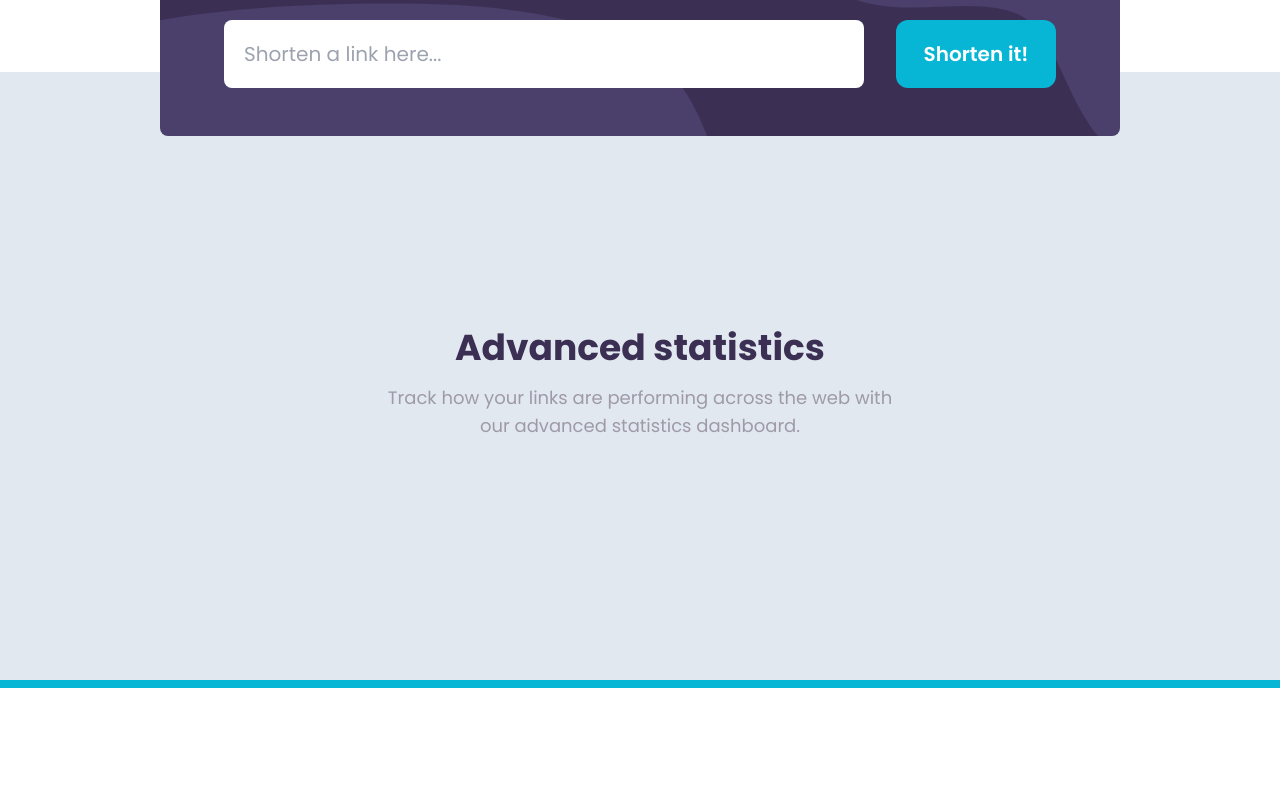
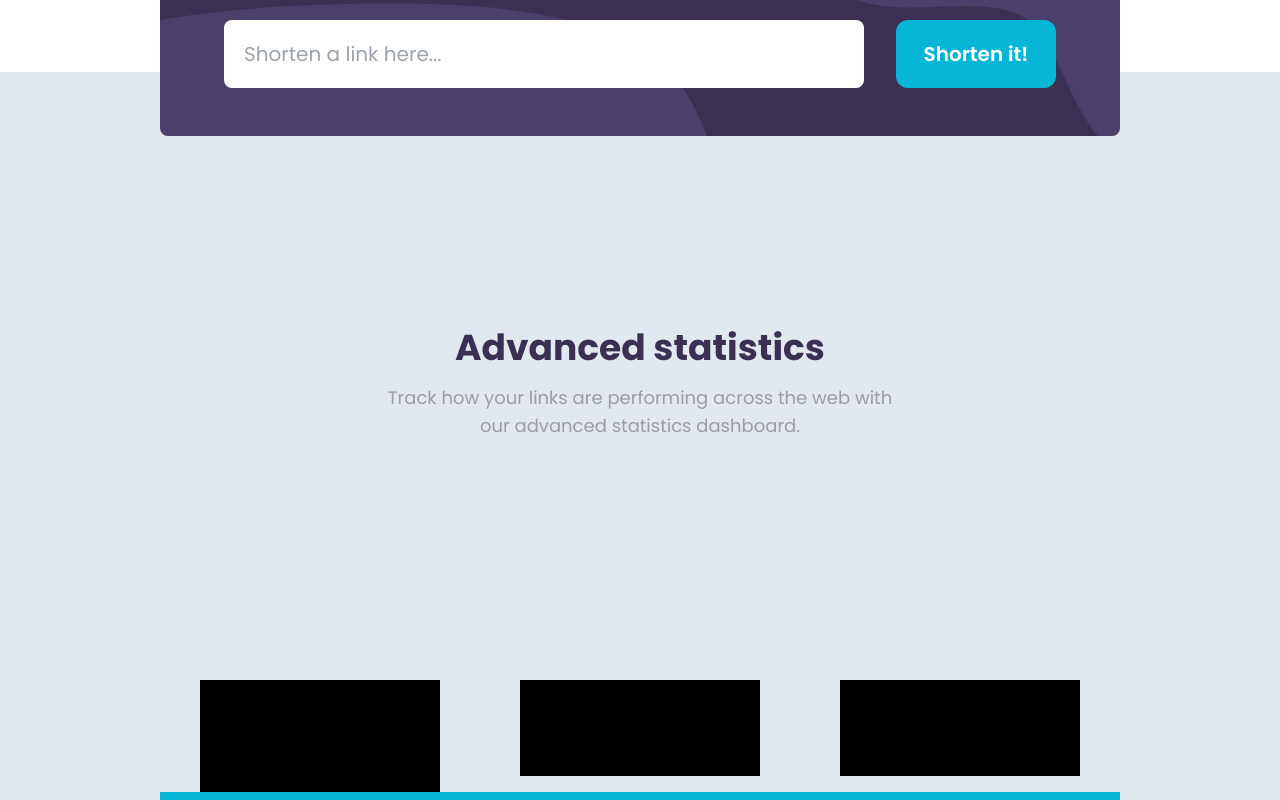
Before and after one commit to Segnities/URL-shortening-API-landing-page, a Next.js app: page / in a window 1280 px wide. Shown: the part 603-1403 px from the top of the page. Before the commit the page ends 1291 px from the top, so only its background shows below. Built offline with nearby package versions, Linux system fonts and the light colour scheme.

Commit message:
Data files

```diff
--- /dev/null
+++ b/components/AdvancedStatistics.jsx
@@ -0,0 +1,31 @@
+import React from 'react';
+import SpacingSm from './UI/SpacingSm';
+import SpacingMd from './UI/SpacingMd';
+
+
+const AdvancedStatistics = () => {
+  return (
+    <div className="w-full flex flex-col items-center">
+      <section className="w-full flex flex-col items-center text-center gap-4">
+        <h3 className="text-dark-violet text-4xl font-bold">Advanced statistics</h3>
+        <p className="max-w-lg text-lg text-grayish-violet">Track how your links are performing
+          across
+          the web with our advanced statistics
+          dashboard.</p>
+        <SpacingSm />
+      </section>
+      <SpacingMd />
+      <div className="relative w-9/12">
+        <div className="w-full flex justify-around">
+          <div className="w-1/4 h-28 bg-black"></div>
+          <div className="w-1/4 h-24 bg-black"></div>
+          <div className="w-1/4 h-24 bg-black"></div>
+        </div>
+
+        <div className="w-full h-2 bg-cyan-500"/>
+      </div>
+    </div>
+  );
+};
+
+export default AdvancedStatistics;
--- a/components/Nav.jsx
+++ b/components/Nav.jsx
@@ -1,26 +1,12 @@
 import { useState } from 'react';
-import { RxHamburgerMenu } from 'react-icons/rx';
+
 import GeneralHeaderWrapper from './UI/GeneralHeaderWrapper';
 import ItemsCenterWrapper from './UI/ItemsCenterWrapper';
 import Button from './UI/Button';
 import MobileHeader from './UI/MobileHeader';
 import MobileMenu from './UI/MobileMenu';
 
-const links = [
-  {
-    id: 0,
-    title: 'features',
-  },
-  {
-    id: 1,
-    title: 'pricing',
-  },
-  {
-    id: 2,
-    title: 'resources',
-  },
-
-];
+import links from '../data/links';
 
 export default function Nav() {
   const [showMenu, setShowMenu] = useState(false);
--- /dev/null
+++ b/data/links.js
@@ -0,0 +1,16 @@
+const links = [
+  {
+    id: 0,
+    title: 'features',
+  },
+  {
+    id: 1,
+    title: 'pricing',
+  },
+  {
+    id: 2,
+    title: 'resources',
+  },
+];
+
+export default links;
--- a/pages/index.jsx
+++ b/pages/index.jsx
@@ -12,6 +12,7 @@ import LightSlateWrapper from '../components/UI/LightSlateWrapper';
 import SpacingSm from '../components/UI/SpacingSm';
 import SpacingMd from '../components/UI/SpacingMd';
 import FormWrapper from '../components/UI/FormWrapper';
+import AdvancedStatistics from '../components/AdvancedStatistics';
 
 const poppins = Poppins({
   subsets: ['latin'],
@@ -36,16 +37,7 @@ export default function Home() {
         </FormWrapper>
         <UrlList urls={urls} />
         <SpacingSm />
-        <section className="w-full flex flex-col items-center text-center gap-4">
-          <h3 className="text-dark-violet text-4xl font-bold">Advanced statistics</h3>
-          <p className="max-w-lg text-lg text-grayish-violet">Track how your links are performing across the web with our advanced statistics
-            dashboard.</p>
-          <SpacingSm />
-        </section>
-        <SpacingMd />
-        <div className="relative w-full">
-          <div className="w-full h-2 bg-cyan-500" />
-        </div>
+        <AdvancedStatistics />
       </LightSlateWrapper>
     </div>
   );
```
Also changed, not shown: data/advancedStatistics.js (added, +20 -0 lines).
